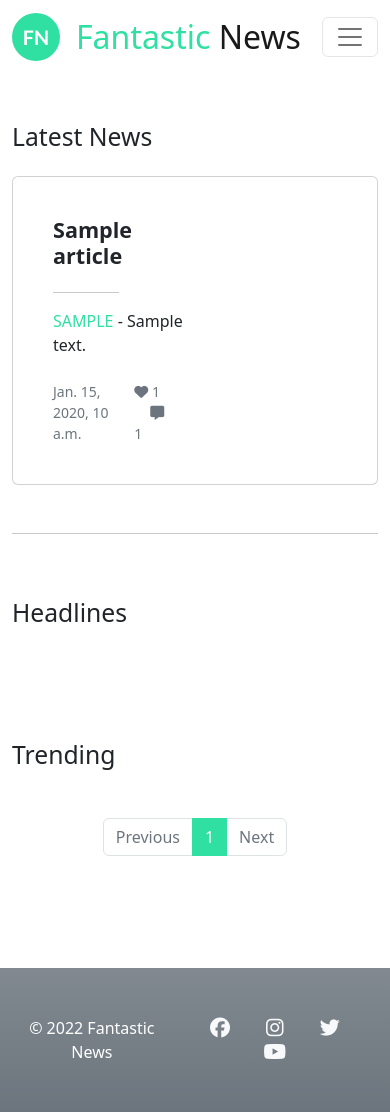
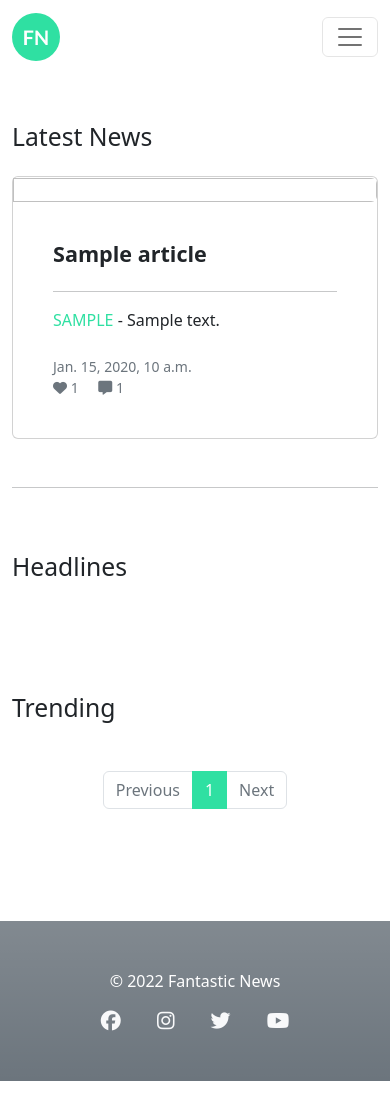
Before and after one commit to Cushione/fantastic-news, a Django app: page / in a window 390 px wide. After the commit the page ends 1081 px from the top, so only its background shows below. Run offline with Django 3.2, Linux system fonts and the light colour scheme; tables that the repository leaves empty hold one stand-in row (values such as "Sample post"); some libraries are stand-ins or nearby versions.

Commit message:
Improve responsiveness

```diff
--- a/news/templates/home.html
+++ b/news/templates/home.html
@@ -5,17 +5,17 @@
 <h2 class="mb-4">Latest News</h2>
 <a href="{% url 'news:article_detail' latest_article.slug %}" class="card link-dark text-decoration-none article-card">
     <div class="row g-0">
-        <div class="col-7 p-4">
+        <div class="col-12 col-sm-7 p-4 order-2 order-sm-1">
             <div class="card-body d-flex flex-column h-100">
                 <h4 class="card-title fw-bold">{{latest_article.title}}</h4>
-                <div class="flex-grow-1 w-50 d-flex align-items-center">
+                <div class="flex-grow-1 w-100 w-sm-50 d-flex align-items-center">
                     <hr class="w-100">
                 </div>
                 <div class="fs-6 card-text">
                     <span class="text-primary">{{latest_article.location | upper}}</span> -
                     {{latest_article.content  | safe | striptags |truncatechars_html:150}}
                 </div>
-                <div class="card-text mt-4 d-flex justify-content-between small text-secondary">
+                <div class="card-text mt-4 d-flex flex-column flex-md-row justify-content-between small text-secondary">
                     <span>{{latest_article.published_on}}</span>
                     <div>
                         {% if latest_article.number_of_likes > 0 %}
@@ -29,12 +29,12 @@
                 </div>
             </div>
         </div>
-        <div class="col-5">
+        <div class="col-12 col-sm-5 order-1 order-sm-2">
             {% if "placeholder" in latest_article.featured_image.url %}
             <img src="https://codeinstitute.s3.amazonaws.com/fullstack/blog/default.jpg"
-                class="img-fluid rounded-end h-100 article-img">
+                class="img-fluid rounded-end h-100 article-img w-100 w-sm-auto">
             {% else %}
-            <img src=" {{ latest_article.featured_image.url }}" class="img-fluid rounded-end h-100 article-img">
+            <img src=" {{ latest_article.featured_image.url }}" class="img-fluid rounded-end h-100 article-img w-100 w-sm-auto">
             {% endif %}
         </div>
     </div>
@@ -51,7 +51,7 @@
             <a href="{% url 'news:article_detail' article.slug %}"
                 class="card border-0 link-dark article-card text-decoration-none
                 col-12 col-sm-3 col-lg-12 d-flex flex-row flex-lg-column ps-sm-0
-                {% if forloop.counter > 4%}d-none{% endif %} d-lg-block text-center
+                {% if forloop.counter > 4%}d-none{% endif %} d-lg-block text-sm-center
                 text-lg-end py-lg-5">
                 {% if not forloop.first %}
                 <div class="vr d-none d-sm-inline-block d-lg-none me-3"></div>
--- a/static/css/style.scss
+++ b/static/css/style.scss
@@ -2,6 +2,26 @@
 $pagination-color: rgb(108, 117, 125);
 
 @import './bootstrap/bootstrap';
+
+/*
+Breakpoint-specific height and width classes
+https://stackoverflow.com/questions/47760132/any-way-to-get-breakpoint-specific-width-classes
+*/
+$sizes: ( 25: 25%, 50: 50%, 75: 75%, 100: 100%, auto: auto );
+@each $breakpoint in map-keys($grid-breakpoints) {
+
+    @each $size, $length in $sizes {
+        @include media-breakpoint-up($breakpoint) {
+            .w-#{$breakpoint}-#{$size} {
+                width: $length !important;
+            }
+
+            .h-#{$breakpoint}-#{$size} {
+                height: $length !important;
+            }
+        }
+    }
+}
 
 .brand-logo {
     font-size: 2rem;
@@ -43,10 +63,6 @@
 
 .main-article-card {
     height: 350px;
-
-    .card-title {
-        height: 2.5em;
-    }
 }
 
 .article-card:hover {
@@ -55,6 +71,10 @@
 
 .article-img {
     object-fit: cover;
+}
+
+.article-body img {
+    max-width: 100vw;
 }
 
 .article-detail-img {
@@ -66,12 +86,4 @@
     .main-article-card {
         height: 180px;
     }
-
-    .h-lg-100 {
-        height: 100% !important;
-    }
-
-    .h-lg-auto {
-        height: auto !important;
-    }
 }
--- a/templates/footer.html
+++ b/templates/footer.html
@@ -1,6 +1,6 @@
 <footer class="footer py-5 mt-5 bg-secondary bg-gradient">
-    <div class="container d-flex justify-content-between">
-        <p class="m-0 text-center text-white">© 2022 Fantastic News</p>
+    <div class="container d-flex flex-column flex-sm-row justify-content-between">
+        <p class="m-0 mb-3 m-sm-0 text-center text-white">© 2022 Fantastic News</p>
         <p class="m-0 text-center text-white">
             <a href="https://www.facebook.com/" class="p-3 link-light"><i class="fa-brands fa-facebook fa-lg"></i></a>
             <a href="https://www.instagram.com/" class="p-3 link-light"><i class="fa-brands fa-instagram fa-lg"></i></a>
--- a/templates/header.html
+++ b/templates/header.html
@@ -1,14 +1,14 @@
 <nav class="navbar navbar-expand-lg navbar-light bg-white">
     <div class="container">
         <a class="navbar-brand brand-logo d-flex align-items-center" href="{% url 'news:home' %}">
-            <span class="ms-3"><span class="text-primary">Fantastic</span> News</span>
+            <span class="ms-3 d-none d-sm-inline-block"><span class="text-primary">Fantastic</span> News</span>
         </a>
         <button class="navbar-toggler" type="button" data-bs-toggle="collapse" data-bs-target="#main-navigation"
             aria-controls="main-navigation" aria-expanded="false" aria-label="Toggle navigation">
             <span class="navbar-toggler-icon"></span>
         </button>
         <div class="collapse navbar-collapse justify-content-end" id="main-navigation">
-            <form class="d-flex" role="search" action="search" method="post">
+            <form class="d-flex my-3 my-lg-0" role="search" action="search" method="post">
                 {% csrf_token %}
                 <div class="input-group me-0 me-lg-4">
                     <input class="form-control" type="search" placeholder="Search" aria-label="Search">
```
Also changed, not shown: news/templates/article_detail.html (+7 -3 lines), static/css/style.min.css.
